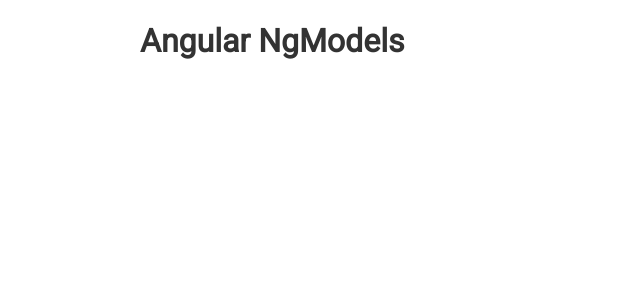
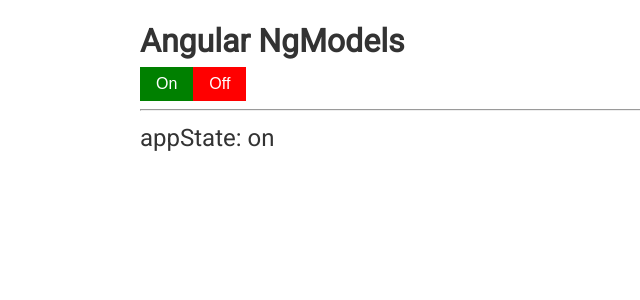
Before and after one commit to parunkov/angular4, an Angular app: page / in a window 1280 px wide. Shown: the top 300 px of the page, without its empty margins (0-640 px from the left). Built offline with nearby package versions, Linux system fonts and the light colour scheme.

Commit message:
ng model

```diff
--- a/src/app/app.component.html
+++ b/src/app/app.component.html
@@ -1,3 +1,6 @@
 <div class="container">
       <h1>Angular NgModels</h1>
+      <app-switch [(ngModel)]="appState" (ngModelChange)="handleChange()" name="appState" ngDefaultControl></app-switch>
+      <hr>
+      <p>appState: {{appState}}</p>
   </div>
--- a/src/app/app.component.ts
+++ b/src/app/app.component.ts
@@ -1,15 +1,21 @@
 import { CommonModule } from '@angular/common';
 import { Component } from '@angular/core';
 import { FormsModule, ReactiveFormsModule } from '@angular/forms';
+import { SwitchComponent } from './switch/switch.component';
 
 @Component({
   selector: 'app-root',
   standalone: true,
-  imports: [CommonModule, FormsModule, ReactiveFormsModule],
+  imports: [CommonModule, FormsModule, ReactiveFormsModule, SwitchComponent],
   providers: [],
   templateUrl: './app.component.html',
   styleUrl: './app.component.scss'
 })
 
 export class AppComponent {
+  appState = 'on'
+  handleChange() {
+    console.log(this.appState);
+
+  }
 }
--- /dev/null
+++ b/src/app/switch/switch.component.html
@@ -0,0 +1,4 @@
+<div>
+    <button [class.active]="state === 'on'" (click)="setState('on')">On</button>
+    <button [class.active]="state === 'off'" (click)="setState('off')">Off</button>
+</div>
--- /dev/null
+++ b/src/app/switch/switch.component.scss
@@ -0,0 +1,14 @@
+div {
+    display: inline-block;
+}
+button {
+    padding: 0.5rem 1rem;
+    font-size: 1rem;
+    color: #fff;
+    background: red;
+    border: none;
+    outline: none;
+    &.active {
+        background: green;
+    }
+}
--- /dev/null
+++ b/src/app/switch/switch.component.ts
@@ -0,0 +1,42 @@
+import { Component, Provider, forwardRef } from '@angular/core';
+import { ControlValueAccessor, NG_VALUE_ACCESSOR } from '@angular/forms';
+const VALUE_ACCESSOR: Provider = {
+  provide: NG_VALUE_ACCESSOR,
+  useExisting: forwardRef(() => SwitchComponent),
+  multi: true
+}
+
+@Component({
+  selector: 'app-switch',
+  standalone: true,
+  imports: [],
+  providers: [VALUE_ACCESSOR],
+  templateUrl: './switch.component.html',
+  styleUrl: './switch.component.scss'
+})
+export class SwitchComponent implements ControlValueAccessor {
+  state = 'off'
+
+  private onChange = (value: any) => {}
+
+  setState(state: string) {
+    this.state = state
+    this.onChange(this.state)
+  }
+
+  registerOnChange(fn: any): void {
+    this.onChange = fn
+  }
+
+  registerOnTouched(fn: any): void {
+
+  }
+
+  setDisabledState(isDisabled: boolean): void {
+
+  }
+
+  writeValue(state: string): void {
+    this.state = state
+  }
+}
```
